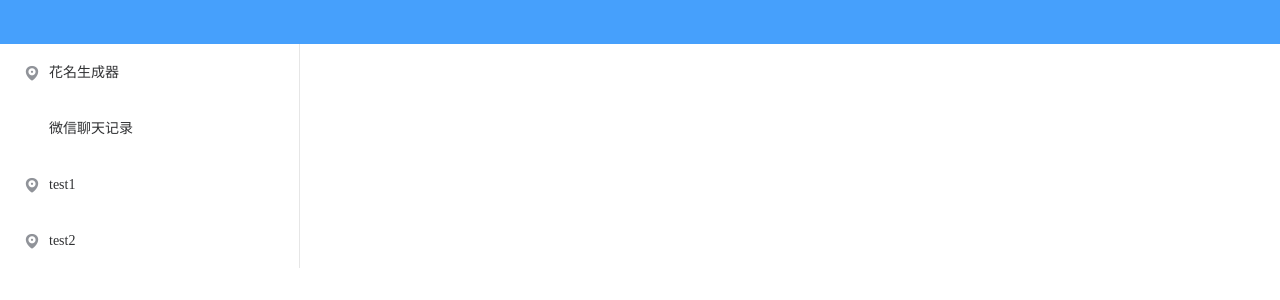
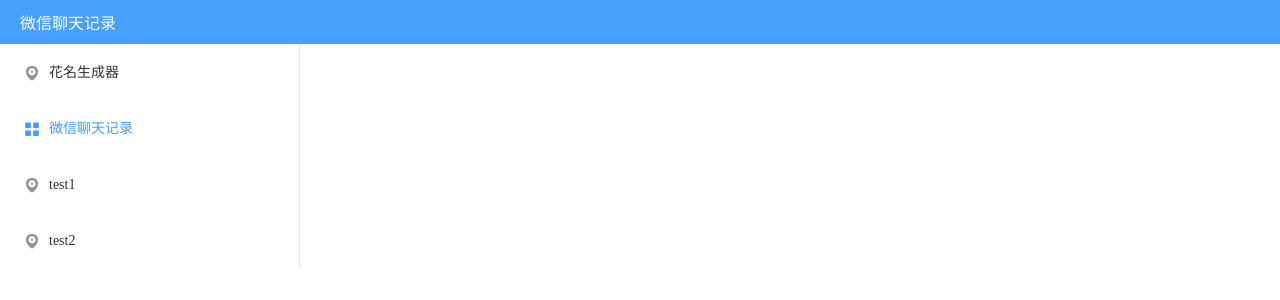
Before and after one commit to xhblovewmy/v-tools, a Vue app: page /#/fake-talk in a window 1280 px wide. Shown: the top 300 px of the page. Built offline with nearby package versions, Linux system fonts and the light colour scheme.

Commit message:
feat: add assets

```diff
--- a/src/App.vue
+++ b/src/App.vue
@@ -1,6 +1,6 @@
 <template>
-  <el-container>
-    <el-header height="44px" class="header">{{ title }}</el-header>
+  <el-container :class="$style['app-container']">
+    <el-header height="44px" :class="$style.header">{{ title }}</el-header>
     <el-container>
       <el-aside>
         <v-menu />
@@ -17,29 +17,24 @@
 import bus from '@/bus'
 
 export default {
-  data () {
-    return {
-      title: ''
+  computed: {
+    title () {
+      return bus.title
     }
-  },
-  mounted () {
-    bus.$on('changeTitle', title => {
-      this.title = title
-    })
   },
   components: { 'v-menu': Menu }
 }
 </script>
 
-<style>
-html, body {
-  margin: 0;
-  padding: 0;
-}
-.header {
-  display: flex;
-  align-items: center;
-  background: #46a0fc;
-  color: #fff;
-}
+<style lang="stylus" module>
+html, body
+  margin 0
+  padding 0
+.app-container
+  height 100vh
+  .header
+    display flex
+    align-items center
+    background #46a0fc
+    color #fff
 </style>
--- a/src/bus.js
+++ b/src/bus.js
@@ -1,3 +1,9 @@
 import Vue from 'vue'
 
-export default new Vue()
+export default new Vue({
+  data () {
+    return {
+      title: ''
+    }
+  }
+})
--- a/src/components/menu.vue
+++ b/src/components/menu.vue
@@ -1,6 +1,6 @@
 <template>
   <div>
-    <el-menu :active="$route.name" @select="changeMenu">
+    <el-menu :default-active="$route.name" @select="changeMenu">
       <el-menu-item v-for="item in menu" :key="item.name" :index="item.name">
         <i :class="item.iconClass"></i>
         <span slot="title">{{ item.title }}</span>
@@ -19,7 +19,7 @@
     }
   },
   created () {
-    console.log(this.$route)
+    console.log(this.$route.name, menu.map(item => item.name))
   },
   methods: {
     changeMenu (key, keyPath) {
--- a/src/pages/fake-talk/form.vue
+++ /dev/null
@@ -1,3 +0,0 @@
-<template>
-  <div></div>
-</template>
--- /dev/null
+++ b/src/pages/fake-talk/index.vue
@@ -0,0 +1,15 @@
+<template>
+  <div>
+    <div :class="$style.preview"></div>
+  </div>
+</template>
+
+<script>
+export default {
+
+}
+</script>
+
+<style lang="stylus" module>
+
+</style>
--- a/src/router/index.js
+++ b/src/router/index.js
@@ -1,6 +1,7 @@
 import Vue from 'vue'
 import Router from 'vue-router'
 import Nickname from '@/pages/nickname'
+import FakeTalk from '@/pages/fake-talk'
 import bus from '@/bus'
 
 Vue.use(Router)
@@ -23,10 +24,11 @@
   {
     path: '/fake-talk',
     name: 'fake-talk',
+    component: FakeTalk,
     isMenu: true,
     meta: {
       title: '微信聊天记录',
-      iconClass: 'el-icon-wechat'
+      iconClass: 'el-icon-menu'
     }
   },
   {
@@ -60,7 +62,7 @@
 
 router.beforeEach((to, from, next) => {
   const { title = 'vvliebe' } = to.meta || {}
-  bus.$emit('changeTitle', title)
+  bus.title = title
   next()
 })
 
```
Also changed, not shown: src/assets/fake-talk/footer.png (added), src/assets/fake-talk/header.png (added), src/pages/fake-talk/talk.vue (deleted).
